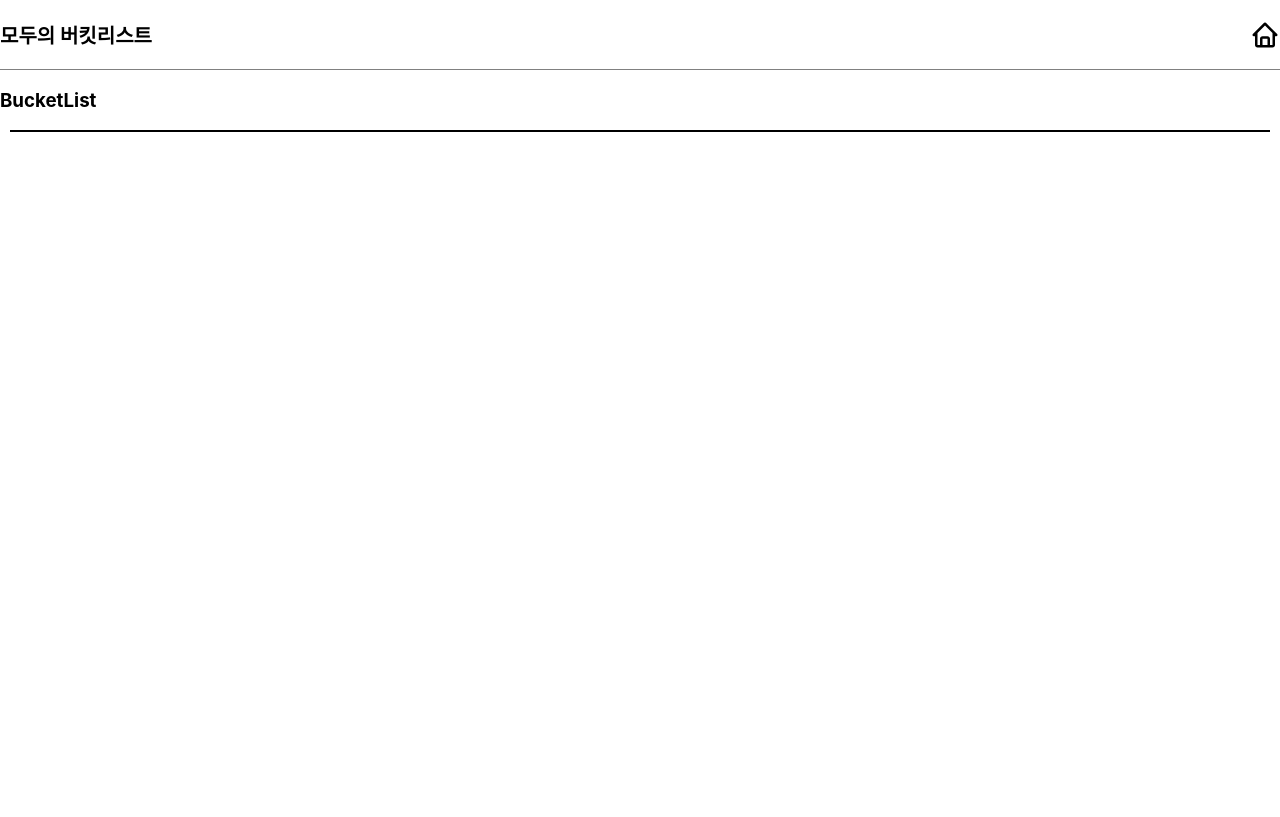
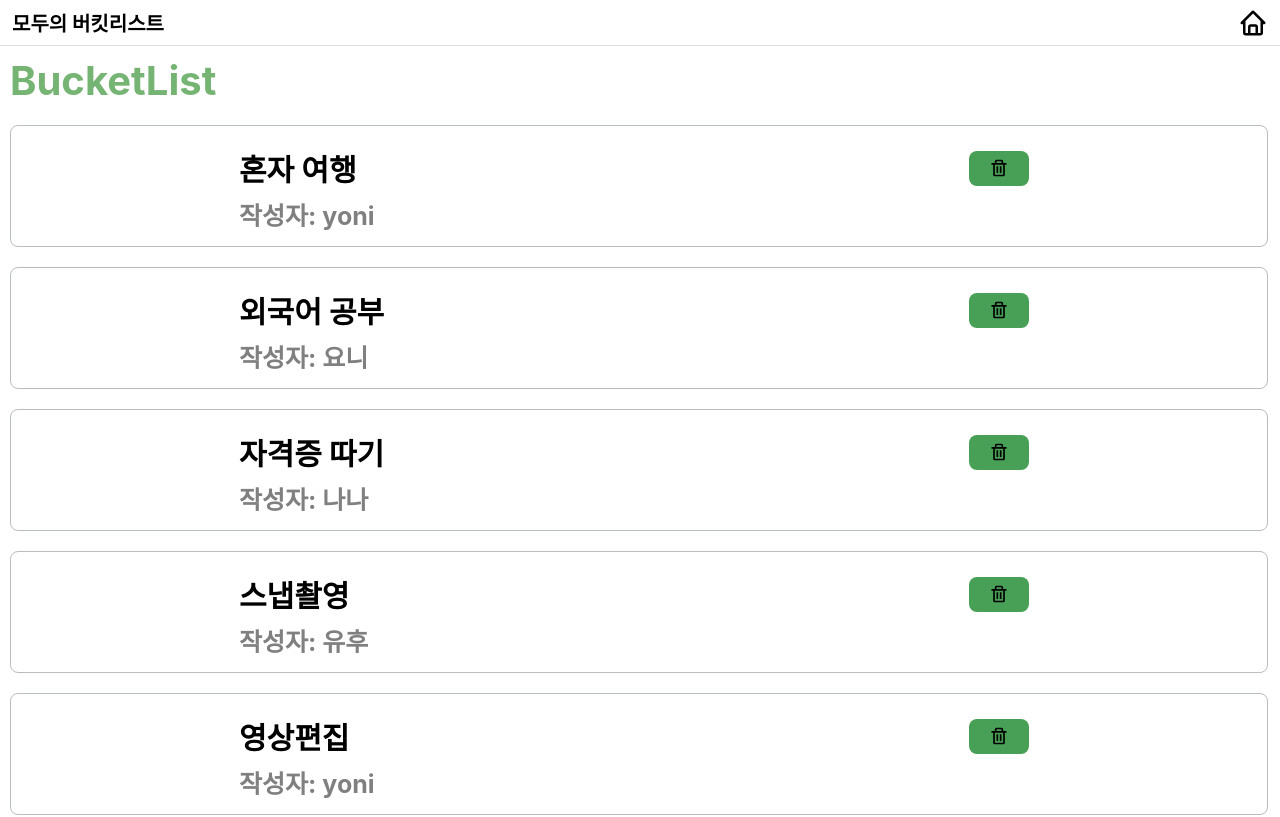
Before and after one commit to yooneeee/BucketList, a React (Create React App) app: page /lists in a window 1280 px wide. Shown: the top 817 px of the page. Built offline with nearby package versions, Linux system fonts and the light colour scheme; data requests are answered from the project's data file.

Commit message:
Design: 전체적으로 styled-components 적용

```diff
--- a/db.json
+++ b/db.json
@@ -1,3 +1,40 @@
 {
-  "bucketlists": []
+  "bucketlists": [
+    {
+      "title": "혼자 여행",
+      "nickname": "yoni",
+      "contents": "제주도 한 달 살기",
+      "id": "d77d18b6-fe88-468a-80c7-9ec565464d12"
+    },
+    {
+      "title": "외국어 공부",
+      "nickname": "요니",
+      "contents": "회화배워서 외국인 친구 사귀기",
+      "id": "0ae37008-b8b7-420e-a052-5ccff046de55"
+    },
+    {
+      "title": "자격증 따기",
+      "nickname": "나나",
+      "contents": "바리스타 자격증\n플로어리스트 자격증\n",
+      "id": "b069dedf-f966-4a83-92c6-e8c494cc0009"
+    },
+    {
+      "title": "스냅촬영",
+      "nickname": "유후",
+      "contents": "스냅촬영하기",
+      "id": "58f7fd1c-adf3-4fe4-8df5-8aa4b818aa72"
+    },
+    {
+      "title": "영상편집",
+      "nickname": "yoni",
+      "contents": "영상편집배우기! 포토샵도!!",
+      "id": "394862e8-3667-4d67-94cd-901d3e589d31"
+    },
+    {
+      "title": "내 공간",
+      "nickname": "하튜",
+      "contents": "내 취향이 가득 담긴 내 공간 만들기",
+      "id": "1a5c20a6-94ae-47fe-9611-ae3b5f93a923"
+    }
+  ]
 }
--- a/src/components/Bucket/Bucket.jsx
+++ b/src/components/Bucket/Bucket.jsx
@@ -5,23 +5,14 @@ import { useNavigate } from "react-router-dom";
 import axios from "axios";
 import { deleteBucket } from "../../api/bucketlists";
 import { useQueryClient, useMutation } from "react-query";
+import Button from "../Button";
+import { BiTrash } from "react-icons/bi";
+import styled from "styled-components";
 
 function Bucket({ bucket }) {
-  // 삭제 확인 용 메시지 관리
   const CONFIRM_MESSAGE = `[삭제 확인]\n\n"${bucket.title}" 항목을 정말로 삭제하시겠습니까?\n삭제를 원치 않으시면 [취소] 버튼을 눌러주세요.`;
-
-  // hooks
-  const dispatch = useDispatch();
   const navigate = useNavigate();
 
-  // 완료, 취소를 handling하는 함수
-  //const handleSwitchButton = () => dispatch(switchTodo(todo.id));
-
-  // [삭제] 버튼 선택 시 호출되는 함수(user의 confirmation 필요)
-  /*  const handleDeleteButton = () => {
-    if (window.confirm(CONFIRM_MESSAGE)) dispatch(deleteBucket(bucket.id));
-  };
-   */
   const queryClient = useQueryClient();
   const mutation = useMutation(deleteBucket, {
     onSuccess: () => {
@@ -29,42 +20,68 @@ function Bucket({ bucket }) {
       queryClient.invalidateQueries("bucketlists");
     },
   });
-
-  /*   const onDeleteButtonClickHandler = async (id) => {
-    await axios.delete(`http://localhost:4001/bucketlists/${id}`);
-  };
- */
-  // [상세보기]를 선택하는 경우 이동하는 함수
   const handleDetailPageLinkClick = () => {
     navigate(`/lists/${bucket.id}`);
   };
 
   return (
-    <div
-      onClick={handleDetailPageLinkClick}
-      style={{ border: "1px solid green", margin: "20px" }}
-    >
-      <div>
-        <h3>{bucket.title}</h3>
-        {/*  <p onClick={handleDetailPageLinkClick}>[상세보기]</p> */}
-      </div>
-      <div height={10} />
-      <p>작성자: {bucket.nickname}</p>
-      <div height={20} />
-      {console.log(bucket.id)}
-      <div>
-        <button
-          onClick={() => {
-            if (window.confirm(CONFIRM_MESSAGE)) mutation.mutate(bucket.id);
-          }}
+    <div>
+      <BucketContainer>
+        <Button
+          size={"large"}
+          color={"white"}
+          justifyContent={"center"}
+          onClick={handleDetailPageLinkClick}
         >
-          삭제
-        </button>
-        {/*  <button onClick={handleDeleteButton}>삭제</button> */}
-        {/*  <button onClick={onDeleteButtonClickHandler}>삭제</button> */}
-      </div>
+          <Stdiv>
+            <TitleContainer>
+              <Title>{bucket.title}</Title>
+              <Button
+                size={"small"}
+                color={"green"}
+                onClick={() => {
+                  if (window.confirm(CONFIRM_MESSAGE))
+                    mutation.mutate(bucket.id);
+                }}
+              >
+                <BiTrash color="black" />
+              </Button>
+            </TitleContainer>
+            <User>작성자: {bucket.nickname}</User>
+          </Stdiv>
+        </Button>
+      </BucketContainer>
     </div>
   );
 }
 
 export default Bucket;
+
+const TitleContainer = styled.div`
+  /*  display: flex;
+  align-items: center;
+  justify-content: space-evenly; */
+  font-size: 30px;
+  width: 100vh;
+  display: flex;
+  align-items: center;
+  justify-content: space-between;
+  flex-direction: row;
+`;
+const BucketContainer = styled.div`
+  display: flex;
+  flex-direction: column;
+`;
+
+const User = styled.div`
+  display: flex;
+  align-items: center;
+  color: gray;
+`;
+
+const Title = styled.div`
+  display: flex;
+  align-items: center;
+`;
+
+const Stdiv = styled.div``;
--- a/src/components/BucketList/BucketList.jsx
+++ b/src/components/BucketList/BucketList.jsx
@@ -2,6 +2,7 @@ import React, { useEffect, useState } from "react";
 import Bucket from "../Bucket/Bucket";
 import { getBucketlists } from "../../api/bucketlists";
 import { useQuery } from "react-query";
+import styled from "styled-components";
 
 function BucketList() {
   const { isLoading, isError, data } = useQuery("bucketlists", getBucketlists);
@@ -15,8 +16,8 @@ function BucketList() {
   }
   return (
     <div>
-      <h3>BucketList</h3>
-      <div style={{ border: "1px solid black", margin: "10px" }}>
+      <H1>BucketList</H1>
+      <div>
         {data?.map((item) => {
           return <Bucket key={item.id} bucket={item} />;
         })}
@@ -26,3 +27,10 @@ function BucketList() {
 }
 
 export default BucketList;
+
+const H1 = styled.div`
+  font-size: 40px;
+  font-weight: bold;
+  margin: 10px;
+  color: #76b474;
+`;
--- a/src/components/DetailBox/DetailBox.jsx
+++ b/src/components/DetailBox/DetailBox.jsx
@@ -5,6 +5,7 @@ import { useEffect, useState } from "react";
 import styled from "styled-components";
 import { useQuery } from "react-query";
 import { getBucketlists } from "../../api/bucketlists";
+import Button from "../Button";
 
 function DetailBox() {
   const params = useParams();
@@ -18,78 +19,87 @@ function DetailBox() {
 
   const navigate = useNavigate();
   const handleButtonClick = () => {
-    navigate("/");
+    navigate("/lists");
   };
 
   return (
-    <div>
-      <div>
-        <div style={{ display: "flex", justifyContent: "space-between" }}>
-          <div>ID : {foundData.id}</div>
-          <button onClick={handleButtonClick}>이전으로</button>
-        </div>
-        <h1>{foundData.title}</h1>
-        <main>{foundData.contents}</main>
-        <h4>작성자: {foundData.nickname}</h4>
-      </div>
-    </div>
+    <St>
+      <StLayout>
+        <Stbox>
+          <Stid>
+            {/* <div>ID : {foundData.id}</div> */}
+            <h4>작성자: {foundData.nickname}</h4>
+          </Stid>
+          <div>
+            <StTitle>{foundData.title}</StTitle>
+            <StContent>{foundData.contents}</StContent>
+          </div>
+          <ButtonContainer>
+            <Button
+              size={"medium"}
+              color={"green"}
+              justifyContent={"center"}
+              onClick={handleButtonClick}
+            >
+              이전으로
+            </Button>
+          </ButtonContainer>
+        </Stbox>
+      </StLayout>
+    </St>
   );
 }
 
 export default DetailBox;
-
-const StyledDiv = styled.div`
-  background-color: #fff6e8;
-  padding: 20px;
+const StLayout = styled.div`
+  width: 100%;
+  height: 90vh;
+  display: flex;
+  align-items: center;
+  justify-content: center;
 `;
 
-const StyledTable = styled.table`
-  border: 1px solid black;
-  margin-bottom: 20px;
+const Stbox = styled.div`
+  width: 800px;
+  height: 600px;
+  border: 1px solid rgb(238, 238, 238);
+  display: flex;
+  flex-direction: column;
+  justify-content: space-evenly;
 `;
 
-const StyledTh = styled.th`
-  border: 1px solid black;
-  padding: 5px;
+const Stid = styled.div`
+  display: flex;
+  height: 80px;
+  padding: 0px 24px;
+  align-items: center;
+  font-size: 17px;
+  color: gray;
 `;
 
-const StyledButton = styled.button`
-  width: 200px;
-  height: 50px;
-  background-color: darkslategray;
-  color: white;
-  font-weight: 700;
-  font-size: 17px;
-  border: 0;
-  border-radius: 13px;
-  cursor: pointer;
+const StTitle = styled.div`
+  display: block;
+  font-size: 40px;
+  font-weight: bold;
+  margin: 0.67em 0 0.67em 0;
+  font-weight: bold;
 `;
 
-{
-  /* <div>
-      <StyledDiv>
-        <h3>TODO 상세페이지</h3>
-        <StyledTable>
-          <tr>
-            <StyledTh>KEY</StyledTh>
-            <StyledTh>VALUE</StyledTh>
-          </tr>
-          <tr>
-            <StyledTh>ID</StyledTh>
-            <StyledTh>{bucket?.id}</StyledTh>
-          </tr>
-          <tr>
-            <StyledTh>TITLE</StyledTh>
-            <StyledTh>{bucket?.title}</StyledTh>
-          </tr>
-          <tr>
-            <StyledTh>CONTENTS</StyledTh>
-            <StyledTh>{bucket?.contents}</StyledTh>
-          </tr>
-        </StyledTable>
-        <StyledButton onClick={handleButtonClick}>
-          이전 페이지로 가기
-        </StyledButton>
-      </StyledDiv>
-    </div> */
-}
+const StContent = styled.div`
+  padding: 0px 24px;
+  font-size: 20px;
+`;
+
+const St = styled.div`
+  display: flex;
+  flex-direction: column;
+  justify-content: center;
+  align-items: center;
+  text-align: center;
+`;
+
+const ButtonContainer = styled.div`
+  display: flex;
+  align-items: center;
+  justify-content: center;
+`;
--- a/src/components/Header/Header.jsx
+++ b/src/components/Header/Header.jsx
@@ -5,10 +5,15 @@ import { useNavigate } from "react-router-dom";
 
 const StyledHeader = styled.header`
   display: flex;
+  -webkit-box-align: center;
+  align-items: center;
+  -webkit-box-pack: justify;
   justify-content: space-between;
-  align-items: center;
   flex-direction: row;
-  border-bottom: 1px solid gray;
+  height: 45px;
+  background-color: rgb(255, 255, 255);
+  border-bottom: 1px solid rgb(221, 221, 221);
+  padding: 0px 12px;
 `;
 
 const StyledP = styled.p`
--- a/src/components/button.jsx
+++ b/src/components/button.jsx
@@ -0,0 +1,42 @@
+import React from "react";
+import styled from "styled-components";
+
+function Button({ size, color, onClick, children, justifyContent }) {
+  const colorHandler = (color) => {
+    switch (color) {
+      case "white":
+        return `border: 1px solid #b8bebd; background-color: #fff`;
+      case "green":
+        return `background-color: rgb(72, 160, 87); color: #fff`;
+    }
+  };
+
+  const sizeHandler = (size) => {
+    switch (size) {
+      case "large":
+        return `width: 95%; height: 120px; font-size: 25px `;
+      case "medium":
+        return `width: 100px; height: 40px; 20px `;
+      case "small":
+        return `width: 20px; height: 35px; 10px`;
+    }
+  };
+
+  const Button = styled.div`
+    ${() => colorHandler(color)};
+    ${() => sizeHandler(size)};
+    border-radius: 8px;
+    display: flex;
+    justify-content: ${justifyContent};
+    margin: 10px;
+    padding: 0px 20px;
+    align-items: center;
+    font-weight: bold;
+    cursor: pointer;
+    &:active {
+      filter: brightness(60%);
+    }
+  `;
+  return <Button onClick={onClick}>{children}</Button>;
+}
+export default Button;
--- a/src/pages/Home.jsx
+++ b/src/pages/Home.jsx
@@ -1,6 +1,8 @@
 import React from "react";
 import { useNavigate } from "react-router-dom";
 import { HiArrowCircleRight } from "react-icons/hi";
+import styled from "styled-components";
+import Button from "../components/Button";
 
 function Home() {
   const navigate = useNavigate();
@@ -12,16 +14,39 @@ function Home() {
   };
 
   return (
-    <>
-      <button onClick={handleAddButtonClick}>
+    <ButtonCointainer>
+      <Button
+        color={"white"}
+        size={"large"}
+        onClick={handleAddButtonClick}
+        justifyContent={"space-between"}
+      >
         나만의 버킷리스트 추가하기
-        <HiArrowCircleRight style={{ color: "green" }} />
-      </button>
-      <button onClick={handleListButtonClick}>
-        버킷리스트 모음 <HiArrowCircleRight style={{ color: "green" }} />
-      </button>
-    </>
+        <HiArrowCircleRight style={{ color: "green", fontSize: 40 }} />
+      </Button>
+      <Button
+        color={"white"}
+        size={"large"}
+        onClick={handleListButtonClick}
+        justifyContent={"space-between"}
+      >
+        버킷리스트 모음{" "}
+        <HiArrowCircleRight style={{ color: "green", fontSize: 40 }} />
+      </Button>
+    </ButtonCointainer>
   );
 }
 
 export default Home;
+
+const ButtonCointainer = styled.div`
+  margin-top: 24px;
+  margin-left: 20px;
+  display: flex;
+  -webkit-box-align: start;
+  align-items: start;
+  -webkit-box-pack: center;
+  justify-content: center;
+  flex-direction: column;
+  gap: 24px;
+`;
```
Also changed, not shown: src/components/Input/Input.jsx (+79 -80 lines).
